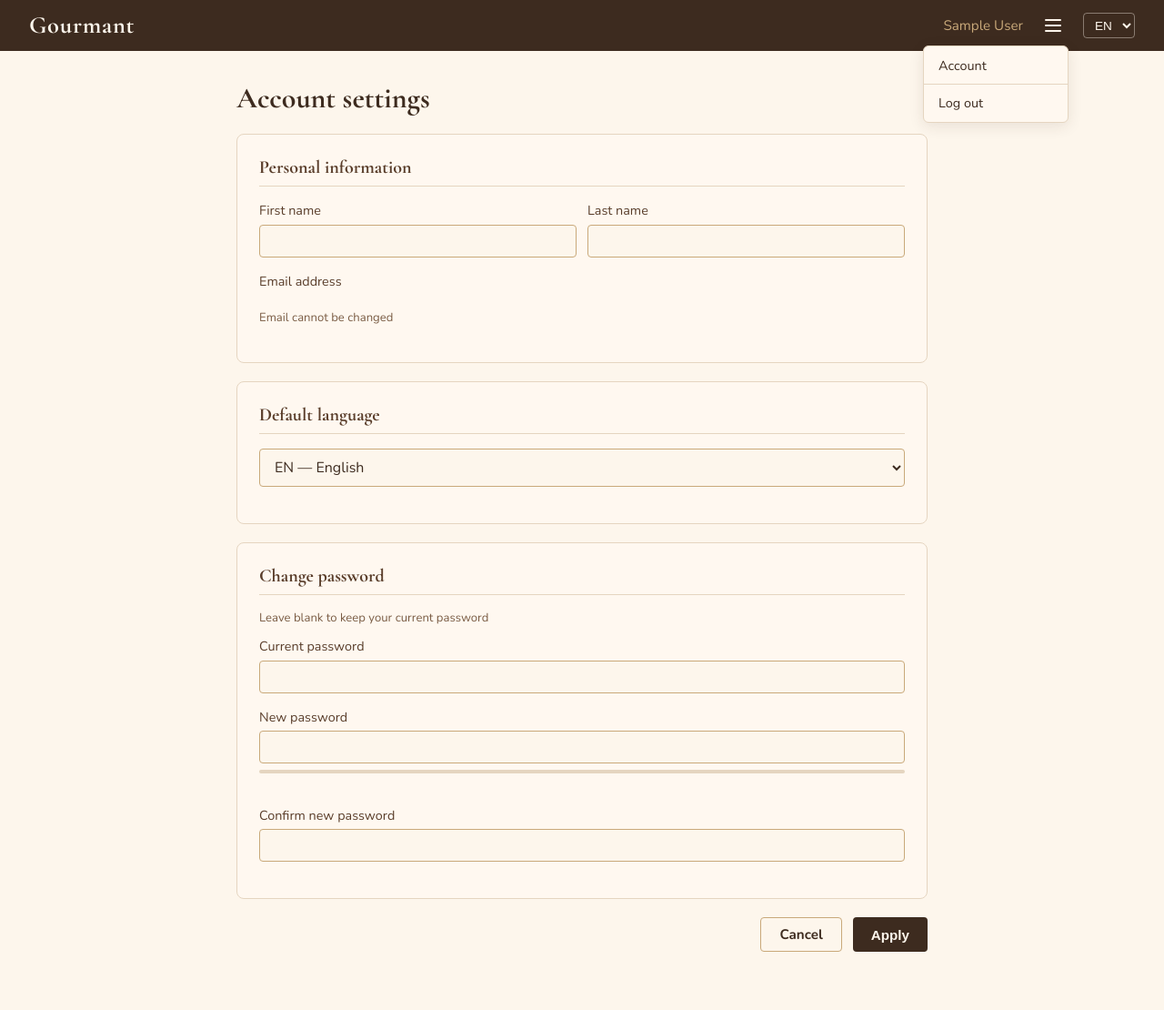
After one commit to manuelito02/gourmant, a FastAPI app: template app/templates/account.html in a window 1280 px wide, after a click that opens the changed part. The commit adds this page. Shown: the whole page at 91% size. Run offline with FastAPI, Linux system fonts and the light colour scheme; the template is opened without the code that fills it, so the values that code supplies are empty; the visitor is signed in with stand-in values (Sample User, id 1); some libraries are stand-ins or nearby versions.

Commit message:
Add account settings page with language and password management (Claude)
Users can now update their name, preferred language, and password from /account.
Login seeds the session language from the stored user preference.

```diff
--- a/app/main.py
+++ b/app/main.py
@@ -5,16 +5,18 @@ from fastapi.responses import HTMLResponse, RedirectResponse
 from fastapi.staticfiles import StaticFiles
 from starlette.middleware.sessions import SessionMiddleware
 
-from app.config import settings
+from app.config import settings as app_settings
 from app.i18n import SUPPORTED_LANGS, get_templates
 from app.routers import auth, recipes
+from app.routers import settings as settings_router
 
 app = FastAPI(title="Gourmant", description="Recipe management API", version="0.1.0")
 
-app.add_middleware(SessionMiddleware, secret_key=settings.secret_key)
+app.add_middleware(SessionMiddleware, secret_key=app_settings.secret_key)
 
 app.include_router(auth.router)
 app.include_router(recipes.router)
+app.include_router(settings_router.router)
 
 app.mount("/static", StaticFiles(directory=Path(__file__).parent / "static"), name="static")
 
--- a/app/models/user.py
+++ b/app/models/user.py
@@ -14,4 +14,5 @@ class User(Base):
     first_name: Mapped[str] = mapped_column(String(100), nullable=False)
     last_name: Mapped[str] = mapped_column(String(100), nullable=False)
     hashed_password: Mapped[str] = mapped_column(String(255), nullable=False)
+    language: Mapped[str] = mapped_column(String(2), nullable=False, server_default="en")
     created_at: Mapped[datetime] = mapped_column(DateTime(timezone=True), server_default=func.now())
--- a/app/routers/auth.py
+++ b/app/routers/auth.py
@@ -5,7 +5,7 @@ from fastapi.responses import HTMLResponse, RedirectResponse
 from sqlalchemy.orm import Session
 
 from app.database import get_db
-from app.i18n import get_templates, gettext_for
+from app.i18n import get_lang, get_templates, gettext_for
 from app.models.user import User
 
 router = APIRouter()
@@ -59,6 +59,7 @@ def login(
         )
     request.session["user_id"] = user.id
     request.session["first_name"] = user.first_name
+    request.session["lang"] = user.language
     return RedirectResponse("/dashboard", status_code=302)
 
 
@@ -107,6 +108,7 @@ def register(
         first_name=first_name,
         last_name=last_name,
         hashed_password=hash_password(password),
+        language=get_lang(request),
     )
     db.add(user)
     db.commit()
--- a/app/static/css/style.css
+++ b/app/static/css/style.css
@@ -82,6 +82,78 @@ nav .btn:hover { background-color: var(--brand-mid); color: var(--bg); }
 }
 .lang-select option { background-color: var(--brand); color: var(--bg); }
 
+/* ── Hamburger menu ── */
+details.nav-menu { position: relative; }
+
+details.nav-menu > summary {
+    list-style: none;
+    cursor: pointer;
+    display: flex;
+    flex-direction: column;
+    justify-content: center;
+    gap: 4px;
+    padding: 0.45rem 0.5rem;
+    border-radius: 4px;
+}
+details.nav-menu > summary::-webkit-details-marker { display: none; }
+details.nav-menu > summary::marker { content: none; }
+details.nav-menu > summary:hover { background-color: var(--brand-mid); }
+
+.hamburger-bar {
+    display: block;
+    width: 18px;
+    height: 2px;
+    background-color: var(--bg);
+    border-radius: 1px;
+}
+
+.nav-menu-panel {
+    position: absolute;
+    right: 0;
+    top: calc(100% + 0.5rem);
+    background: var(--surface);
+    border: 1px solid var(--border);
+    border-radius: 6px;
+    box-shadow: 0 4px 16px var(--shadow);
+    min-width: 160px;
+    z-index: 500;
+    overflow: hidden;
+}
+
+.nav-menu-item {
+    display: block;
+    padding: 0.65rem 1rem;
+    color: var(--brand);
+    text-decoration: none;
+    font-size: 0.9rem;
+    white-space: nowrap;
+}
+.nav-menu-item:hover { background-color: var(--hover); }
+
+.nav-menu-item-btn {
+    background: none;
+    border: none;
+    border-top: 1px solid var(--border);
+    cursor: pointer;
+    width: 100%;
+    text-align: left;
+    font-family: inherit;
+    color: var(--brand);
+}
+
+/* ── Account page ── */
+.account-email {
+    font-size: 1rem;
+    color: var(--brand-mid);
+    padding: 0.4rem 0;
+}
+
+.form-helper {
+    font-size: 0.82rem;
+    color: var(--muted);
+    margin-top: 0.2rem;
+    display: block;
+}
 
 /* ── Main ── */
 main { padding: 2rem; }
--- /dev/null
+++ b/app/templates/account.html
@@ -0,0 +1,111 @@
+{% extends "base.html" %}
+
+{% block title %}{{ _("Account settings") }} — Gourmant{% endblock %}
+
+{% block content %}
+<div class="recipe-form-wrap">
+    <h1>{{ _("Account settings") }}</h1>
+
+    {% if error %}
+    <div class="error">{{ error }}</div>
+    {% endif %}
+
+    <form method="post" action="/account">
+
+        <div class="form-section">
+            <h2>{{ _("Personal information") }}</h2>
+            <div class="form-row">
+                <div class="form-group">
+                    <label for="first_name">{{ _("First name") }}</label>
+                    <input type="text" id="first_name" name="first_name" value="{{ first_name }}"
+                           required autocomplete="given-name" maxlength="100">
+                </div>
+                <div class="form-group">
+                    <label for="last_name">{{ _("Last name") }}</label>
+                    <input type="text" id="last_name" name="last_name" value="{{ last_name }}"
+                           required autocomplete="family-name" maxlength="100">
+                </div>
+            </div>
+            <div class="form-group">
+                <label>{{ _("Email address") }}</label>
+                <p class="account-email">{{ user.email }}</p>
+                <small class="form-helper">{{ _("Email cannot be changed") }}</small>
+            </div>
+        </div>
+
+        <div class="form-section">
+            <h2>{{ _("Default language") }}</h2>
+            <div class="form-group">
+                <select id="language" name="language">
+                    <option value="en" {% if language == 'en' %}selected{% endif %}>EN — English</option>
+                    <option value="fr" {% if language == 'fr' %}selected{% endif %}>FR — Français</option>
+                    <option value="de" {% if language == 'de' %}selected{% endif %}>DE — Deutsch</option>
+                    <option value="nl" {% if language == 'nl' %}selected{% endif %}>NL — Nederlands</option>
+                </select>
+            </div>
+        </div>
+
+        <div class="form-section">
+            <h2>{{ _("Change password") }}</h2>
+            <p class="form-helper" style="margin-bottom: 0.75rem;">{{ _("Leave blank to keep your current password") }}</p>
+            <div class="form-group">
+                <label for="current_password">{{ _("Current password") }}</label>
+                <input type="password" id="current_password" name="current_password"
+                       autocomplete="current-password">
+            </div>
+            <div class="form-group">
+                <label for="new_password">{{ _("New password") }}</label>
+                <input type="password" id="new_password" name="new_password"
+                       autocomplete="new-password">
+                <div class="strength-bar-wrap">
+                    <div class="strength-bar" id="strength-bar"></div>
+                </div>
+                <div class="strength-label" id="strength-label"></div>
+            </div>
+            <div class="form-group">
+                <label for="new_password_confirm">{{ _("Confirm new password") }}</label>
+                <input type="password" id="new_password_confirm" name="new_password_confirm"
+                       autocomplete="new-password">
+            </div>
+        </div>
+
+        <div class="form-actions">
+            <a href="/dashboard" class="btn-secondary">{{ _("Cancel") }}</a>
+            <button type="submit" class="btn-primary">{{ _("Apply") }}</button>
+        </div>
+
+    </form>
+</div>
+
+<script src="https://cdnjs.cloudflare.com/ajax/libs/zxcvbn/4.4.2/zxcvbn.js"></script>
+<script>
+    const colors = ["#ef4444", "#f97316", "#eab308", "#84cc16", "#22c55e"];
+    const labels = [
+        {{ _("Very weak") | tojson }},
+        {{ _("Weak") | tojson }},
+        {{ _("Fair") | tojson }},
+        {{ _("Strong") | tojson }},
+        {{ _("Very strong") | tojson }}
+    ];
+
+    document.getElementById("new_password").addEventListener("input", function () {
+        const first = document.getElementById("first_name").value;
+        const last  = document.getElementById("last_name").value;
+        const result = zxcvbn(this.value, [first, last]);
+        const score  = result.score;
+        const bar    = document.getElementById("strength-bar");
+        const label  = document.getElementById("strength-label");
+
+        if (this.value.length === 0) {
+            bar.style.width = "0%";
+            label.textContent = "";
+            return;
+        }
+
+        bar.style.width = ((score + 1) * 20) + "%";
+        bar.style.backgroundColor = colors[score];
+        label.textContent = labels[score];
+        label.style.color = colors[score];
+    });
+</script>
+{% endblock %}
--- a/app/templates/base.html
+++ b/app/templates/base.html
@@ -17,9 +17,19 @@
         <div class="nav-right">
             {% if request.session.get("user_id") %}
                 <span>{{ request.session.get("first_name") }}</span>
-                <form method="post" action="/logout" style="margin:0">
-                    <button type="submit" class="btn">{{ _("Log out") }}</button>
-                </form>
+                <details class="nav-menu">
+                    <summary class="nav-menu-trigger" aria-label="{{ _('Menu') }}">
+                        <span class="hamburger-bar"></span>
+                        <span class="hamburger-bar"></span>
+                        <span class="hamburger-bar"></span>
+                    </summary>
+                    <div class="nav-menu-panel">
+                        <a href="/account" class="nav-menu-item">{{ _("Account") }}</a>
+                        <form method="post" action="/logout" style="margin:0">
+                            <button type="submit" class="nav-menu-item nav-menu-item-btn">{{ _("Log out") }}</button>
+                        </form>
+                    </div>
+                </details>
             {% else %}
                 <a href="/login" class="btn">{{ _("Log in") }}</a>
             {% endif %}
@@ -36,5 +46,13 @@
     <main>
         {% block content %}{% endblock %}
     </main>
+    <script>
+        document.addEventListener('click', function (e) {
+            document.querySelectorAll('details.nav-menu').forEach(function (d) {
+                if (!d.contains(e.target)) d.removeAttribute('open');
+            });
+        });
+    </script>
+    {% block foot %}{% endblock %}
 </body>
 </html>
```
Also changed, not shown: alembic/versions/0003_add_test_data.py (+31 -15 lines), alembic/versions/0005_add_user_language.py (added, +26 -0 lines), app/routers/settings.py (added, +106 -0 lines), tests/test_account.py (added, +214 -0 lines), translations/de/LC_MESSAGES/messages.po, translations/fr/LC_MESSAGES/messages.po, translations/nl/LC_MESSAGES/messages.po, 3 other files.
